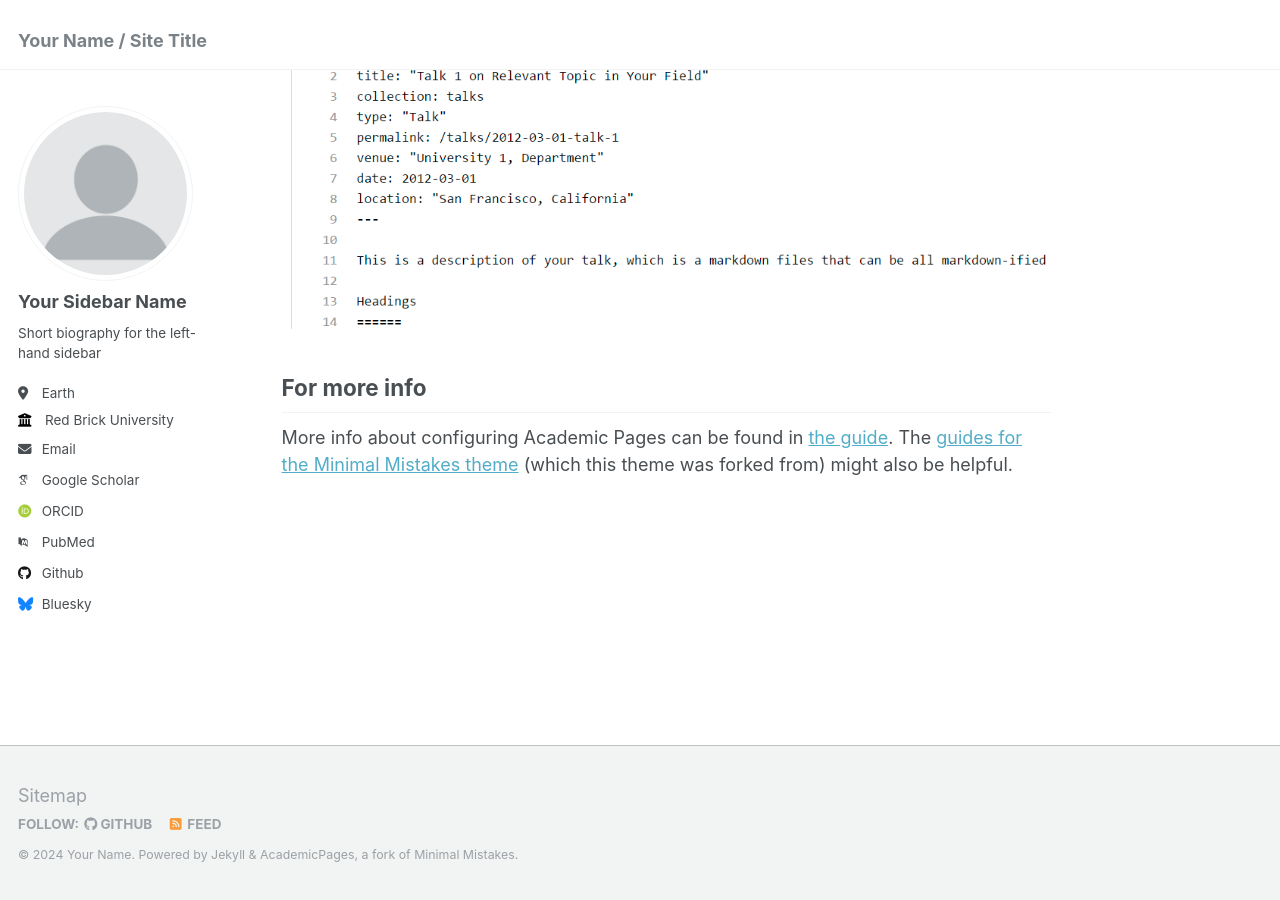
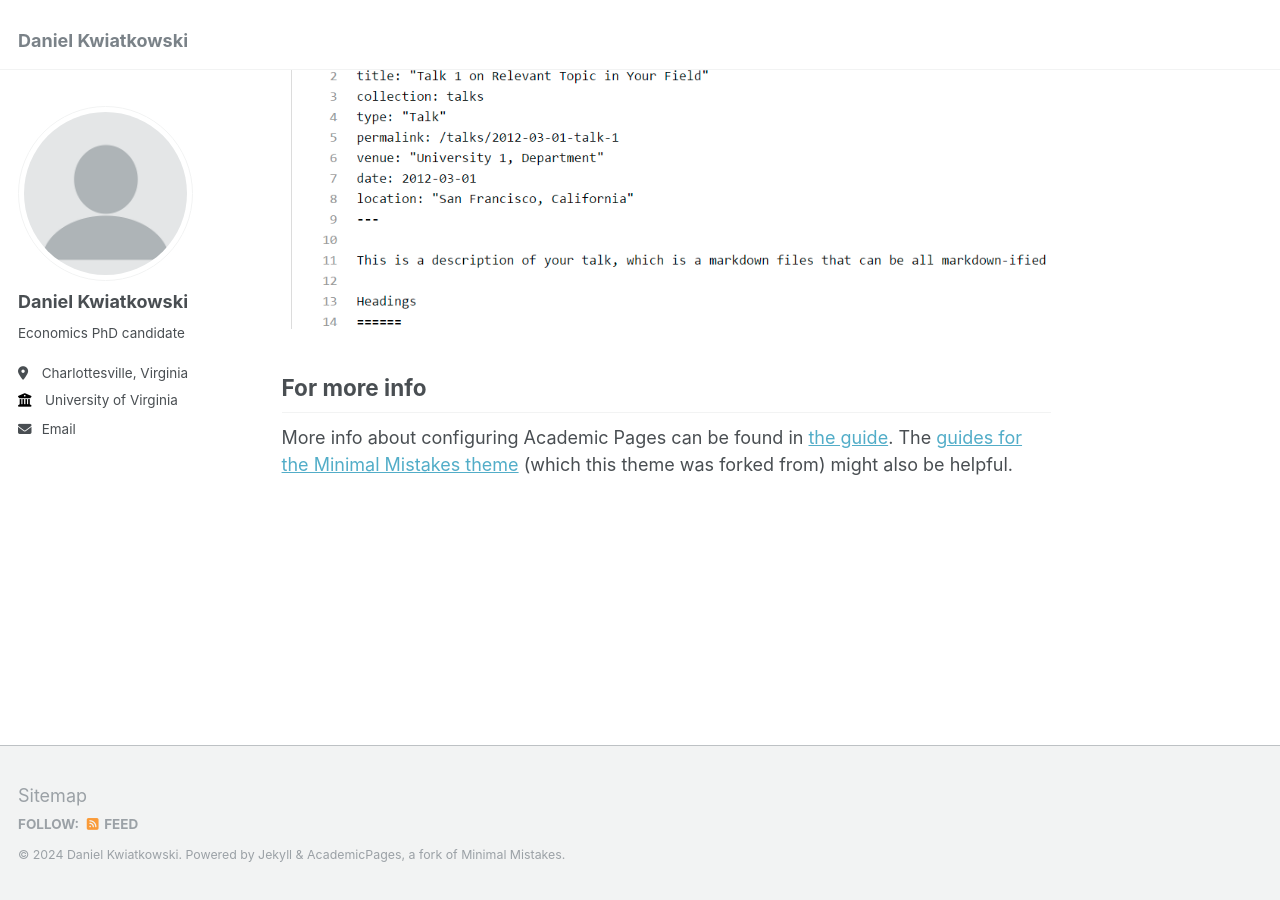
Before and after one commit to dvkwiat/dvkwiat.github.io, a Jekyll site: the page built from _pages/about.md, in a window 1280 px wide and 900 px high, scrolled down 2660 px. Built offline with Jekyll 4.4.1, drawn with Linux system fonts in a browser that asks for light colours; some web fonts are replaced.

Commit message:
Update _config.yml

```diff
--- a/_config.yml
+++ b/_config.yml
@@ -8,13 +8,13 @@
 
 # Basic Site Settings
 locale                   : "en-US"
-title                    : "Your Name / Site Title"
+title                    : "Daniel Kwiatkowski"
 title_separator          : "-"
-name                     : &name "Your Name"
-description              : &description "personal description"
-url                      : https://academicpages.github.io # the base hostname & protocol for your site e.g. "https://mmistakes.github.io"
+name                     : &name "Daniel Kwiatkowski"
+description              : &description "Economics PhD candidate"
+url                      : https://dvkwiat.github.io # the base hostname & protocol for your site e.g. "https://mmistakes.github.io"
 baseurl                  : "" # the subpath of your site, e.g. "/blog"
-repository               : "academicpages/academicpages.github.io"
+repository               : "dvkwiat.github.io"
 
 # Site Author - The following control what appear as part of the author content on the side bar.
 #               If a field is blank the icon and link will not appear, otherwise it will be shown.
@@ -22,33 +22,33 @@ repository               : "academicpages/academicpages.github.io"
 author:
   # Biographic information
   avatar           : "profile.png"
-  name             : "Your Sidebar Name"
+  name             : "Daniel Kwiatkowski"
   pronouns         : # example: "she/her"
-  bio              : "Short biography for the left-hand sidebar"
-  location         : "Earth"
-  employer         : "Red Brick University"
+  bio              : "Economics PhD candidate"
+  location         : "Charlottesville, Virginia"
+  employer         : "University of Virginia"
   uri              : # URL
-  email            : "none@example.org"
+  email            : "dvk9af@virginia.edu"
 
   # Academic websites
   arxiv            : # URL - Update with the correct link to your profile
-  googlescholar    : "https://scholar.google.com/citations?user=PS_CX0AAAAAJ"
+  googlescholar    :
   impactstory      : # URL
-  orcid            : "http://orcid.org/yourorcidurl"
+  orcid            :
   semantic         : # URL
-  pubmed           : "https://www.ncbi.nlm.nih.gov/pubmed/?term=john+snow"
+  pubmed           :
   researchgate     : # URL
 
   # Repositories and software development
   bitbucket        : # Username - Update with your username on the site
   codepen          : # Username
   dribbble         : # Username
-  github           : "academicpages"
+  github           :
   kaggle           : # Username
   stackoverflow    : # User number or user number and name (i.e., use "1" or "1/jeff-atwood")
 
   # Social media
-  bluesky          : "bsky.app" # Replace this with you Bluesky username
+  bluesky          : # Replace this with you Bluesky username
   facebook         : # Username
   flickr           : # Username
   foursquare       : # Username
```
